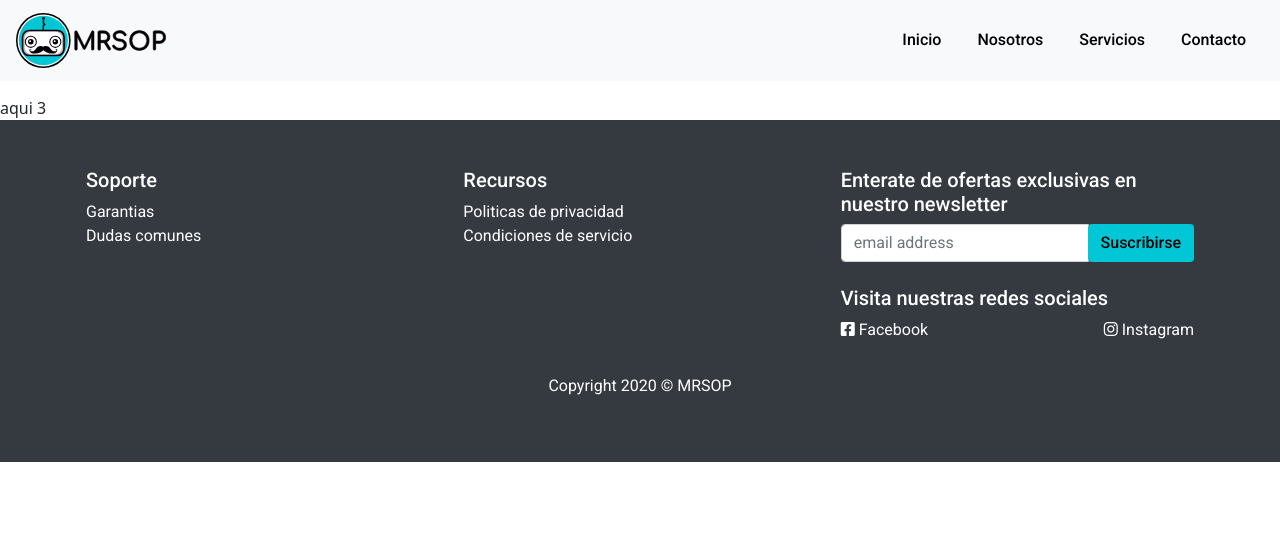
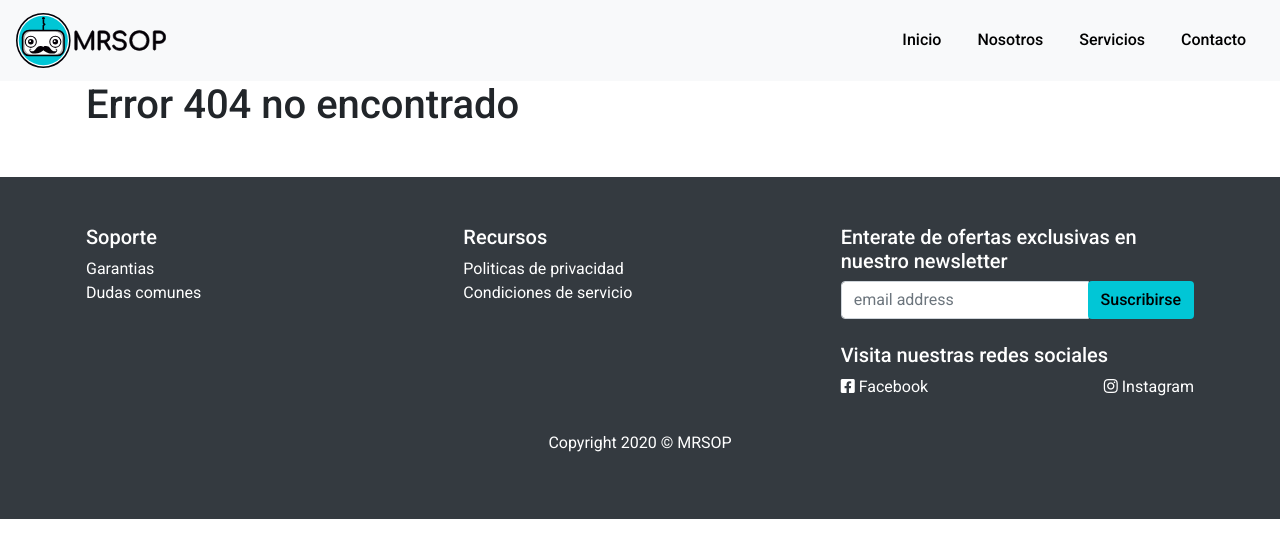
Before and after one commit to ramonnajera/mrsop, a PHP site: page /views/layout/base_url in a window 1280 px wide. Shown: the top 558 px of the page. Run offline with PHP 8.4, Linux system fonts and the light colour scheme.

Commit message:
trabajado con redireccionamiento

```diff
--- a/assets/css/main.css
+++ b/assets/css/main.css
@@ -29,6 +29,10 @@ p{
 }
 h1{
     margin-bottom: 3rem;
+}
+
+.esp-nav{
+    margin-top: 80.61px;
 }
 /* generales_animaciones */
 
--- a/index.php
+++ b/index.php
@@ -21,7 +21,6 @@ if (isset($_GET['controller'])) {
     $nombre_controlador = controller_default;
 }else{
     show_error();
-    echo "aqui 1";
     exit();
 }
 
@@ -36,11 +35,9 @@ if (class_exists($nombre_controlador)) {
         $controlador->$action_default();
     }else{
         show_error();
-        echo "aqui 2";
     }
 }else{
     show_error();
-    echo "aqui 3";
 }
 
 require_once 'views/layout/footer_v.php';
--- a/views/404_v.php
+++ b/views/404_v.php
@@ -1 +1,3 @@
-<h1>ERROR 404 desde error controller</h1>
+<div class="container esp-nav">
+    <h1>Error 404 no encontrado</h1>
+</div>
--- a/views/layout/pageMain_v.php
+++ b/views/layout/pageMain_v.php
@@ -1,5 +1,5 @@
     <!-- header -->
-    <header class="container-fluid pb-5" id="home">
+    <header class="container-fluid pb-5 esp-nav" id="home">
         <div class="row">
             <div class="col-lg-4 align-self-center my-3">
                 <h1>Somos un departamento de sistemas para
```
Also changed, not shown: .htaccess.
